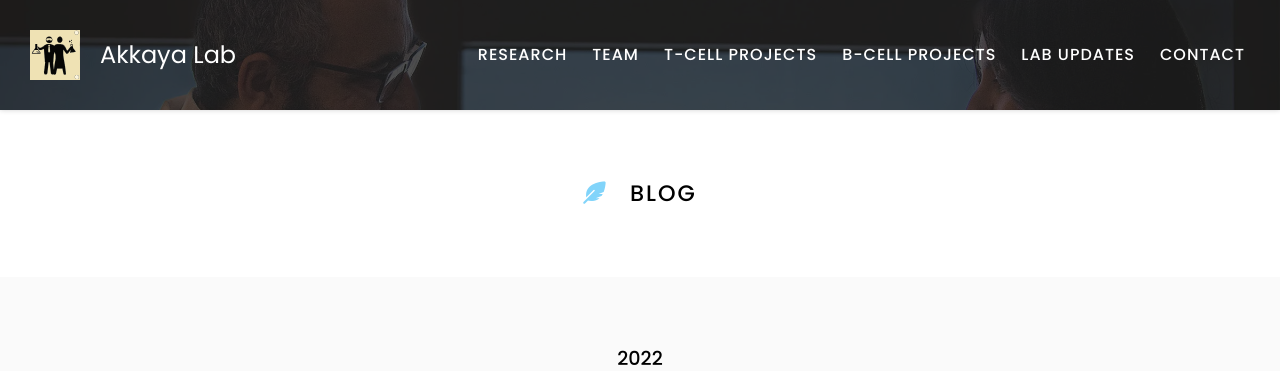
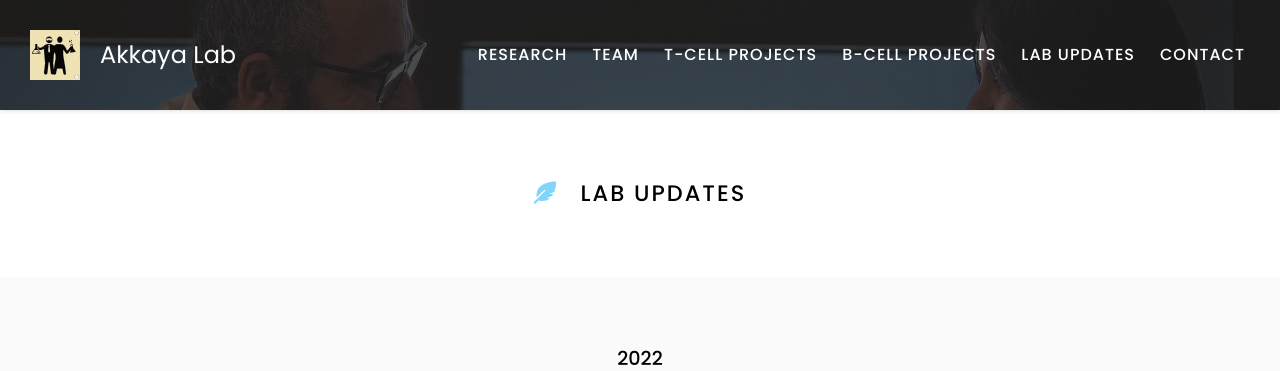
Before and after one commit to Harrisonthow/akkaya-lab, a Jekyll site: the page built from lab updates/index.md, in a window 1280 px wide. Shown: the top 371 px of the page. Built offline with Jekyll 4.4.1, drawn with Linux system fonts in a browser that asks for light colours; comment, search, counter and statistics services are not loaded.

Commit message:
Update index.md

```diff
--- a/lab updates/index.md
+++ b/lab updates/index.md
@@ -5,7 +5,7 @@ nav:
   tooltip: Updates and Awards from the Akkaya Lab
 ---
 
-# <i class="fas fa-feather-alt"></i>Blog
+# <i class="fas fa-feather-alt"></i>Lab Updates
 
 {% include section.html %}
 
```
